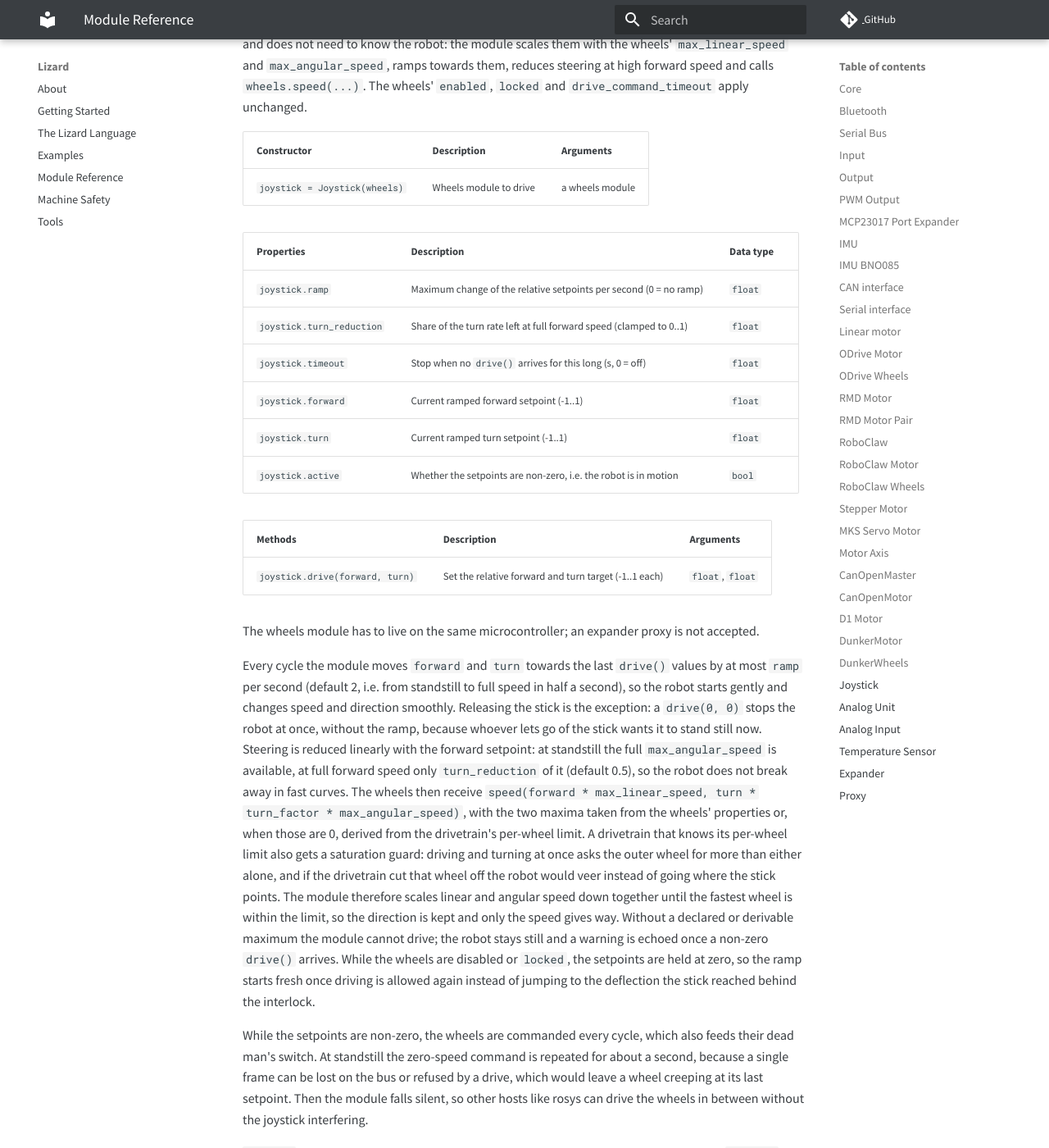
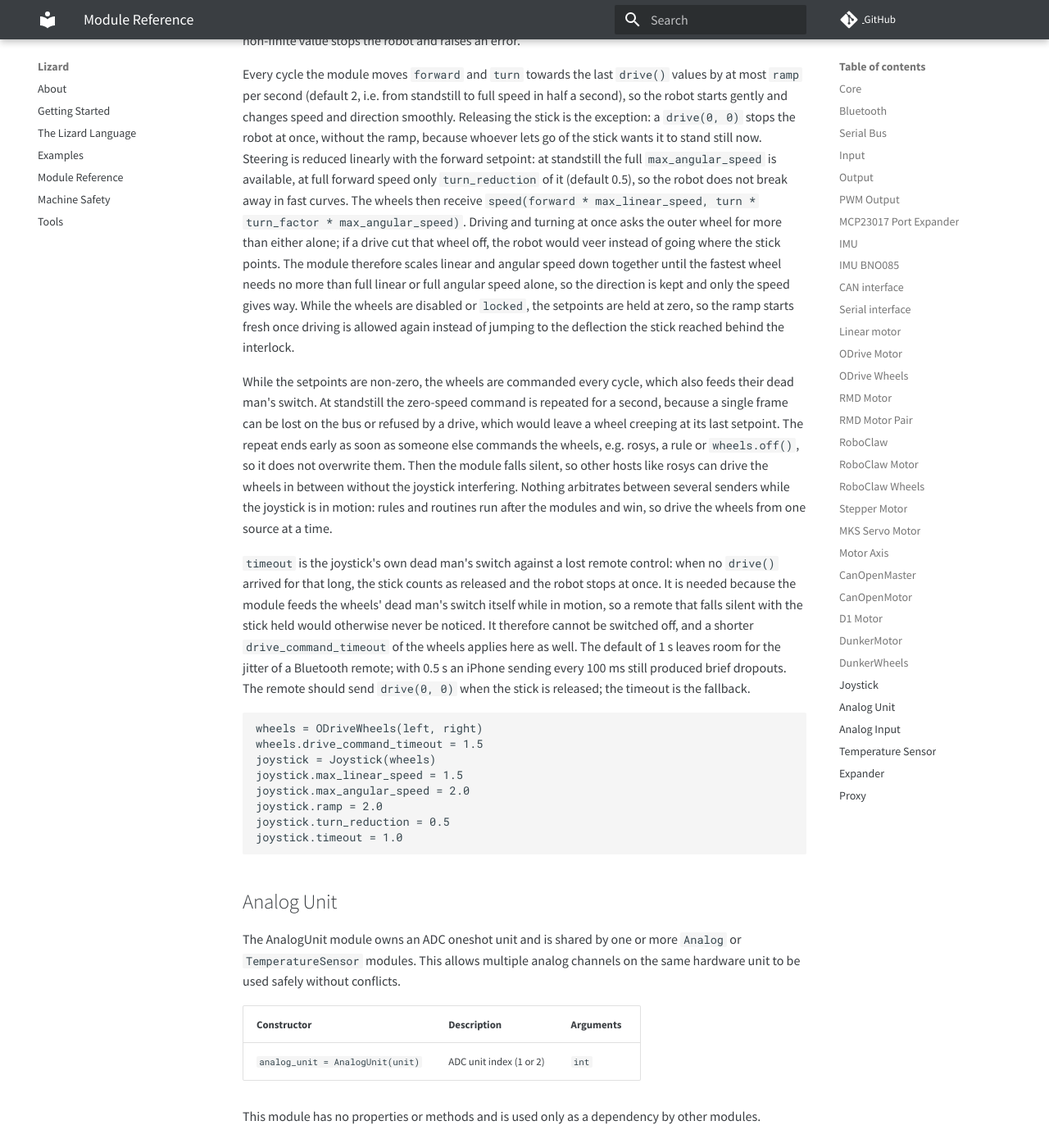
Before and after one commit to zauberzeug/lizard, an MkDocs documentation site: the page built from docs/module_reference.md, in a window 1280 px wide and 1400 px high, scrolled down 39339 px. Shown: the whole window at 82% size. Built offline with MkDocs 1.6.1 and Material for MkDocs 9.7.7, drawn with Linux system fonts in a browser that asks for light colours; comment, search, counter and statistics services are not loaded; some of the changed text lies outside the part shown.

Commit message:
Move the maxima onto the joystick and close the gaps from the review
The wheels' derived maxima had no drivetrain behind them, so the joystick now
owns max_linear_speed and max_angular_speed; a missing one follows from the
other through the wheel distance, and without either it stays silent instead
of commanding zero forever. The saturation guard uses the wheel speed that
either maximum alone needs and therefore runs for the first time.

The timeout can no longer be switched off, honours a shorter wheels timeout
and clears the stale target, so changing it cannot revive an old deflection.
The stop repeat runs for a second of wall time and ends as soon as someone
else commands the wheels, including off(). The joystick drives through
call_with_shadows, so shadowed wheels follow. drive() rejects non-finite
values, has a small deadband, and ramp and maxima reject negative values.

Co-Authored-By: Claude Opus 5.5 <noreply@anthropic.com>

````diff
--- a/docs/module_reference.md
+++ b/docs/module_reference.md
@@ -586,17 +586,15 @@ The ODrive wheels module combines two ODrive motors and provides odometry and st
 | ----------------------------------------------- | ------------------------ | ------------------------ |
 | `wheels = ODriveWheels(left_motor, left_motor)` | Two ODrive motor modules | two ODrive motor modules |
 
-| Properties                     | Description                                                        | Data type |
-| ------------------------------ | ------------------------------------------------------------------ | --------- |
-| `wheels.width`                 | Wheel distance (m)                                                 | `float`   |
-| `wheels.max_linear_speed`      | Maximum forward speed of the robot (m/s, 0 = derived, see below)   | `float`   |
-| `wheels.max_angular_speed`     | Maximum turning speed of the robot (rad/s, 0 = derived, see below) | `float`   |
-| `wheels.linear_speed`          | Forward speed (m/s)                                                | `float`   |
-| `wheels.angular_speed`         | Turning speed (rad/s)                                              | `float`   |
-| `wheels.enabled`               | Whether the wheels are enabled                                     | `bool`    |
-| `wheels.locked`                | Whether driving is blocked (safety interlock, see below)           | `bool`    |
-| `wheels.drive_command_age`     | Time since the last drive command (ms, see below)                  | `int`     |
-| `wheels.drive_command_timeout` | Stop when no drive command arrives for this long (s, 0 = off)      | `float`   |
+| Properties                     | Description                                                   | Data type |
+| ------------------------------ | ------------------------------------------------------------- | --------- |
+| `wheels.width`                 | Wheel distance (m)                                            | `float`   |
+| `wheels.linear_speed`          | Forward speed (m/s)                                           | `float`   |
+| `wheels.angular_speed`         | Turning speed (rad/s)                                         | `float`   |
+| `wheels.enabled`               | Whether the wheels are enabled                                | `bool`    |
+| `wheels.locked`                | Whether driving is blocked (safety interlock, see below)      | `bool`    |
+| `wheels.drive_command_age`     | Time since the last drive command (ms, see below)             | `int`     |
+| `wheels.drive_command_timeout` | Stop when no drive command arrives for this long (s, 0 = off) | `float`   |
 
 | Methods                         | Description                                     | Arguments        |
 | ------------------------------- | ----------------------------------------------- | ---------------- |
@@ -629,12 +627,6 @@ The default is 1 s, so a host has to repeat its drive command at least that ofte
 Robots driven by a remote control should use a shorter timeout, and `0` disables the switch, e.g. on a test bench.
 `drive_command_age` holds the time in milliseconds since the last drive command, whether it was applied or not, for rules that need finer control.
 See [Machine Safety](machine_safety.md#dead-mans-switch-for-wheels) for the background.
-
-`max_linear_speed` and `max_angular_speed` declare the speeds the robot is built for (m/s and rad/s).
-They are declarations, not limits: `speed()` does not clamp to them, so existing configurations and hosts keep working unchanged.
-Modules that drive the wheels with relative values scale by them, see [Joystick](#joystick).
-Left at 0, they derive from the drivetrain's own per-wheel speed limit where the module knows it: one wheel's limit is the linear maximum, and two wheels running against each other at that limit give the angular one (`2 * limit / width`).
-Set them explicitly to stay below the physical limit or when the drivetrain has no limit to derive from.
 
 ## RMD Motor
 
@@ -756,18 +748,16 @@ The RoboClaw wheels module combines two RoboClaw motors and provides odometry an
 | ------------------------------------------------- | --------------------- | -------------------------- |
 | `wheels = RoboClawWheels(left_motor, left_motor)` | left and right motors | two RoboClaw motor modules |
 
-| Properties                     | Description                                                        | Data type |
-| ------------------------------ | ------------------------------------------------------------------ | --------- |
-| `wheels.width`                 | Wheel distance (m)                                                 | `float`   |
-| `wheels.max_linear_speed`      | Maximum forward speed of the robot (m/s, 0 = derived, see below)   | `float`   |
-| `wheels.max_angular_speed`     | Maximum turning speed of the robot (rad/s, 0 = derived, see below) | `float`   |
-| `wheels.linear_speed`          | Forward speed (m/s)                                                | `float`   |
-| `wheels.angular_speed`         | Turning speed (rad/s)                                              | `float`   |
-| `wheels.m_per_tick`            | Meters per encoder tick                                            | `float`   |
-| `wheels.enabled`               | Whether motors react to commands                                   | `bool`    |
-| `wheels.locked`                | Whether driving is blocked (safety interlock, see below)           | `bool`    |
-| `wheels.drive_command_age`     | Time since the last drive command (ms, see below)                  | `int`     |
-| `wheels.drive_command_timeout` | Stop when no drive command arrives for this long (s, 0 = off)      | `float`   |
+| Properties                     | Description                                                   | Data type |
+| ------------------------------ | ------------------------------------------------------------- | --------- |
+| `wheels.width`                 | Wheel distance (m)                                            | `float`   |
+| `wheels.linear_speed`          | Forward speed (m/s)                                           | `float`   |
+| `wheels.angular_speed`         | Turning speed (rad/s)                                         | `float`   |
+| `wheels.m_per_tick`            | Meters per encoder tick                                       | `float`   |
+| `wheels.enabled`               | Whether motors react to commands                              | `bool`    |
+| `wheels.locked`                | Whether driving is blocked (safety interlock, see below)      | `bool`    |
+| `wheels.drive_command_age`     | Time since the last drive command (ms, see below)             | `int`     |
+| `wheels.drive_command_timeout` | Stop when no drive command arrives for this long (s, 0 = off) | `float`   |
 
 | Methods                         | Description                                     | Arguments        |
 | ------------------------------- | ----------------------------------------------- | ---------------- |
@@ -798,12 +788,6 @@ The default is 1 s, so a host has to repeat its drive command at least that ofte
 Robots driven by a remote control should use a shorter timeout, and `0` disables the switch, e.g. on a test bench.
 `drive_command_age` holds the time in milliseconds since the last drive command, whether it was applied or not, for rules that need finer control.
 See [Machine Safety](machine_safety.md#dead-mans-switch-for-wheels) for the background.
-
-`max_linear_speed` and `max_angular_speed` declare the speeds the robot is built for (m/s and rad/s).
-They are declarations, not limits: `speed()` does not clamp to them, so existing configurations and hosts keep working unchanged.
-Modules that drive the wheels with relative values scale by them, see [Joystick](#joystick).
-Left at 0, they derive from the drivetrain's own per-wheel speed limit where the module knows it: one wheel's limit is the linear maximum, and two wheels running against each other at that limit give the angular one (`2 * limit / width`).
-Set them explicitly to stay below the physical limit or when the drivetrain has no limit to derive from.
 
 ## Stepper Motor
 
@@ -1116,17 +1100,15 @@ The DunkerWheels module combines two DunkerMotor modules and provides odometry a
 | ------------------------------------------------ | --------------------- | ----------------------- |
 | `wheels = DunkerWheels(left_motor, right_motor)` | left and right motors | two DunkerMotor modules |
 
-| Properties                     | Description                                                        | Data type |
-| ------------------------------ | ------------------------------------------------------------------ | --------- |
-| `wheels.width`                 | Wheel distance (m)                                                 | `float`   |
-| `wheels.max_linear_speed`      | Maximum forward speed of the robot (m/s, 0 = derived, see below)   | `float`   |
-| `wheels.max_angular_speed`     | Maximum turning speed of the robot (rad/s, 0 = derived, see below) | `float`   |
-| `wheels.linear_speed`          | Forward speed (m/s)                                                | `float`   |
-| `wheels.angular_speed`         | Turning speed (rad/s)                                              | `float`   |
-| `wheels.enabled`               | Whether the wheels are enabled                                     | `bool`    |
-| `wheels.locked`                | Whether driving is blocked (safety interlock, see below)           | `bool`    |
-| `wheels.drive_command_age`     | Time since the last drive command (ms, see below)                  | `int`     |
-| `wheels.drive_command_timeout` | Stop when no drive command arrives for this long (s, 0 = off)      | `float`   |
+| Properties                     | Description                                                   | Data type |
+| ------------------------------ | ------------------------------------------------------------- | --------- |
+| `wheels.width`                 | Wheel distance (m)                                            | `float`   |
+| `wheels.linear_speed`          | Forward speed (m/s)                                           | `float`   |
+| `wheels.angular_speed`         | Turning speed (rad/s)                                         | `float`   |
+| `wheels.enabled`               | Whether the wheels are enabled                                | `bool`    |
+| `wheels.locked`                | Whether driving is blocked (safety interlock, see below)      | `bool`    |
+| `wheels.drive_command_age`     | Time since the last drive command (ms, see below)             | `int`     |
+| `wheels.drive_command_timeout` | Stop when no drive command arrives for this long (s, 0 = off) | `float`   |
 
 | Methods                         | Description                                     | Arguments        |
 | ------------------------------- | ----------------------------------------------- | ---------------- |
@@ -1154,62 +1136,66 @@ Robots driven by a remote control should use a shorter timeout, and `0` disables
 `drive_command_age` holds the time in milliseconds since the last drive command, whether it was applied or not, for rules that need finer control.
 See [Machine Safety](machine_safety.md#dead-mans-switch-for-wheels) for the background.
 
-`max_linear_speed` and `max_angular_speed` declare the speeds the robot is built for (m/s and rad/s).
-They are declarations, not limits: `speed()` does not clamp to them, so existing configurations and hosts keep working unchanged.
-Modules that drive the wheels with relative values scale by them, see [Joystick](#joystick).
-Left at 0, they derive from the drivetrain's own per-wheel speed limit where the module knows it: one wheel's limit is the linear maximum, and two wheels running against each other at that limit give the angular one (`2 * limit / width`).
-Set them explicitly to stay below the physical limit or when the drivetrain has no limit to derive from.
-
 ## Joystick
 
 The joystick module drives a wheels module with relative values from a remote control, e.g. the Zauberzeug app via [Bluetooth](#bluetooth).
 The host sends `drive(forward, turn)` with values between -1 and 1 and does not need to know the robot:
-the module scales them with the wheels' `max_linear_speed` and `max_angular_speed`, ramps towards them, reduces steering at high forward speed and calls `wheels.speed(...)`.
-The wheels' `enabled`, `locked` and `drive_command_timeout` apply unchanged.
+the module scales them with its `max_linear_speed` and `max_angular_speed`, ramps towards them, reduces steering at high forward speed and calls `wheels.speed(...)`.
+The wheels' `enabled` and `locked` apply unchanged.
 
 | Constructor                   | Description            | Arguments       |
 | ----------------------------- | ---------------------- | --------------- |
 | `joystick = Joystick(wheels)` | Wheels module to drive | a wheels module |
 
-| Properties                | Description                                                         | Data type |
-| ------------------------- | ------------------------------------------------------------------- | --------- |
-| `joystick.ramp`           | Maximum change of the relative setpoints per second (0 = no ramp)   | `float`   |
-| `joystick.turn_reduction` | Share of the turn rate left at full forward speed (clamped to 0..1) | `float`   |
-| `joystick.timeout`        | Stop when no `drive()` arrives for this long (s, 0 = off)           | `float`   |
-| `joystick.forward`        | Current ramped forward setpoint (-1..1)                             | `float`   |
-| `joystick.turn`           | Current ramped turn setpoint (-1..1)                                | `float`   |
-| `joystick.active`         | Whether the setpoints are non-zero, i.e. the robot is in motion     | `bool`    |
+| Properties                   | Description                                                           | Data type |
+| ---------------------------- | --------------------------------------------------------------------- | --------- |
+| `joystick.max_linear_speed`  | Forward speed at full deflection (m/s, 0 = from `max_angular_speed`)  | `float`   |
+| `joystick.max_angular_speed` | Turning speed at full deflection (rad/s, 0 = from `max_linear_speed`) | `float`   |
+| `joystick.ramp`              | Maximum change of the relative setpoints per second (0 = no ramp)     | `float`   |
+| `joystick.turn_reduction`    | Share of the turn rate left at full forward speed (clamped to 0..1)   | `float`   |
+| `joystick.timeout`           | Stop when no `drive()` arrives for this long (s, must be positive)    | `float`   |
+| `joystick.forward`           | Current ramped forward setpoint (-1..1)                               | `float`   |
+| `joystick.turn`              | Current ramped turn setpoint (-1..1)                                  | `float`   |
+| `joystick.active`            | Whether the setpoints are non-zero, i.e. the robot is in motion       | `bool`    |
 
 | Methods                         | Description                                           | Arguments        |
 | ------------------------------- | ----------------------------------------------------- | ---------------- |
 | `joystick.drive(forward, turn)` | Set the relative forward and turn target (-1..1 each) | `float`, `float` |
 
 The wheels module has to live on the same microcontroller; an expander proxy is not accepted.
+Shadows of the wheels module are driven along, like with `wheels.speed(...)` from a script.
+
+`max_linear_speed` and `max_angular_speed` are the speeds a fully deflected stick asks for.
+Set at least one of them; a missing one follows from the other through the wheels' `width`, as two wheels running against each other at the linear maximum (`max_angular_speed = 2 * max_linear_speed / width`).
+Without either the module cannot drive: it echoes a warning once a non-zero `drive()` arrives and stays silent.
+Values outside -1..1 are clamped, values below 0.01 count as a centred stick, and a non-finite value stops the robot and raises an error.
 
 Every cycle the module moves `forward` and `turn` towards the last `drive()` values by at most `ramp` per second (default 2, i.e. from standstill to full speed in half a second), so the robot starts gently and changes speed and direction smoothly.
 Releasing the stick is the exception: a `drive(0, 0)` stops the robot at once, without the ramp, because whoever lets go of the stick wants it to stand still now.
 Steering is reduced linearly with the forward setpoint: at standstill the full `max_angular_speed` is available, at full forward speed only `turn_reduction` of it (default 0.5), so the robot does not break away in fast curves.
-The wheels then receive `speed(forward * max_linear_speed, turn * turn_factor * max_angular_speed)`, with the two maxima taken from the wheels' properties or, when those are 0, derived from the drivetrain's per-wheel limit.
-A drivetrain that knows its per-wheel limit also gets a saturation guard: driving and turning at once asks the outer wheel for more than either alone, and if the drivetrain cut that wheel off the robot would veer instead of going where the stick points.
-The module therefore scales linear and angular speed down together until the fastest wheel is within the limit, so the direction is kept and only the speed gives way.
-Without a declared or derivable maximum the module cannot drive; the robot stays still and a warning is echoed once a non-zero `drive()` arrives.
+The wheels then receive `speed(forward * max_linear_speed, turn * turn_factor * max_angular_speed)`.
+Driving and turning at once asks the outer wheel for more than either alone; if a drive cut that wheel off, the robot would veer instead of going where the stick points.
+The module therefore scales linear and angular speed down together until the fastest wheel needs no more than full linear or full angular speed alone, so the direction is kept and only the speed gives way.
 While the wheels are disabled or `locked`, the setpoints are held at zero, so the ramp starts fresh once driving is allowed again instead of jumping to the deflection the stick reached behind the interlock.
 
 While the setpoints are non-zero, the wheels are commanded every cycle, which also feeds their dead man's switch.
-At standstill the zero-speed command is repeated for about a second, because a single frame can be lost on the bus or refused by a drive, which would leave a wheel creeping at its last setpoint.
+At standstill the zero-speed command is repeated for a second, because a single frame can be lost on the bus or refused by a drive, which would leave a wheel creeping at its last setpoint.
+The repeat ends early as soon as someone else commands the wheels, e.g. rosys, a rule or `wheels.off()`, so it does not overwrite them.
 Then the module falls silent, so other hosts like rosys can drive the wheels in between without the joystick interfering.
+Nothing arbitrates between several senders while the joystick is in motion: rules and routines run after the modules and win, so drive the wheels from one source at a time.
 
 `timeout` is the joystick's own dead man's switch against a lost remote control: when no `drive()` arrived for that long, the stick counts as released and the robot stops at once.
 It is needed because the module feeds the wheels' dead man's switch itself while in motion, so a remote that falls silent with the stick held would otherwise never be noticed.
+It therefore cannot be switched off, and a shorter `drive_command_timeout` of the wheels applies here as well.
 The default of 1 s leaves room for the jitter of a Bluetooth remote; with 0.5 s an iPhone sending every 100 ms still produced brief dropouts.
 The remote should send `drive(0, 0)` when the stick is released; the timeout is the fallback.
 
 ```
 wheels = ODriveWheels(left, right)
-wheels.max_linear_speed = 1.5   # ODrive wheels have no per-wheel limit to derive from
-wheels.max_angular_speed = 2.0
 wheels.drive_command_timeout = 1.5
 joystick = Joystick(wheels)
+joystick.max_linear_speed = 1.5
+joystick.max_angular_speed = 2.0
 joystick.ramp = 2.0
 joystick.turn_reduction = 0.5
 joystick.timeout = 1.0
````
Also changed, not shown: 4 other files.
